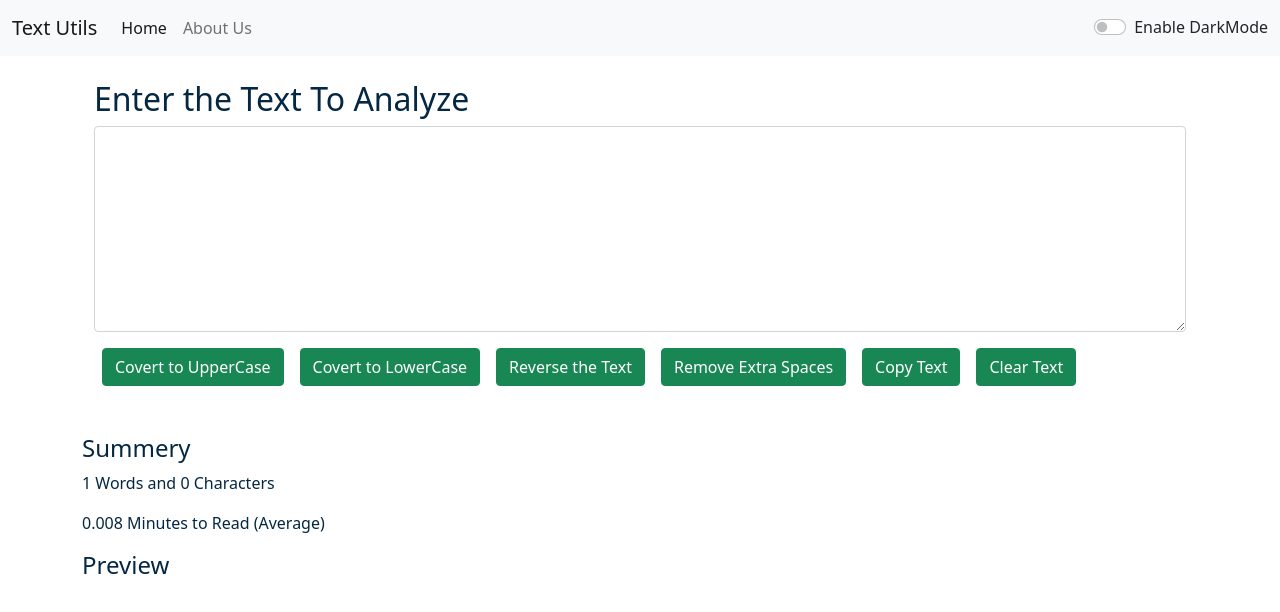
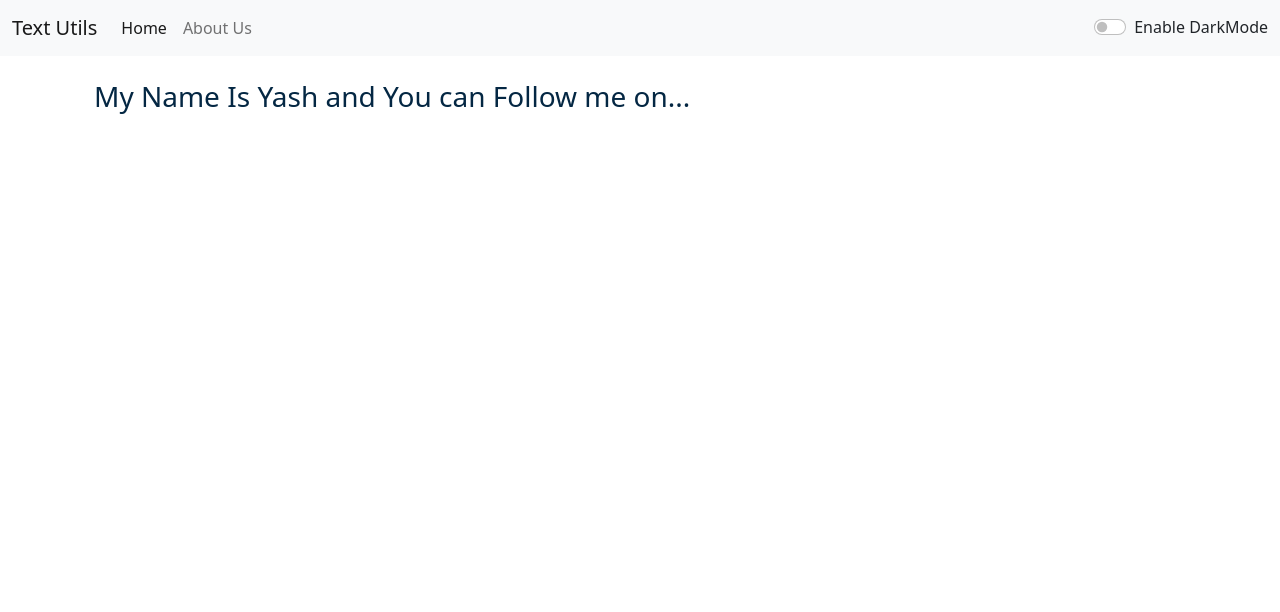
Before and after one commit to YashWalker/TextUtils, a React (Create React App) app: page /about in a window 1280 px wide. Shown: the top 612 px of the page. Built offline with nearby package versions, Linux system fonts and the light colour scheme.

Commit message:
router links

```diff
--- a/package.json
+++ b/package.json
@@ -8,6 +8,7 @@
     "@testing-library/user-event": "^12.8.3",
     "react": "^17.0.2",
     "react-dom": "^17.0.2",
+    "react-router-dom": "^5.2.1",
     "react-scripts": "4.0.3",
     "web-vitals": "^1.1.2"
   },
--- a/public/index.html
+++ b/public/index.html
@@ -6,7 +6,7 @@
     <meta name="viewport" content="width=device-width, initial-scale=1" />
     <meta name="theme-color" content="#000000" />
     <meta
-      name="description"
+      name="TextUtils"
       content="Web site created using create-react-app"
     />
 
@@ -25,7 +25,7 @@
       Learn how to configure a non-root public URL by running `npm run build`.
     -->
     <link href="https://cdn.jsdelivr.net/npm/bootstrap@5.1.0/dist/css/bootstrap.min.css" rel="stylesheet" integrity="sha384-KyZXEAg3QhqLMpG8r+8fhAXLRk2vvoC2f3B09zVXn8CA5QIVfZOJ3BCsw2P0p/We" crossorigin="anonymous">
-    <title>React App</title>
+    <title>Text Utils</title>
   </head>
   <body>
     <noscript>You need to enable JavaScript to run this app.</noscript>
--- a/src/App.js
+++ b/src/App.js
@@ -3,6 +3,12 @@ import Navbar from './Components/Navbar';
 import TextForm from './Components/TextForm';
 import React, { useState } from 'react';
 import Alert from './Components/Alert';
+import About from './Components/About';
+import {
+  BrowserRouter as Router,
+  Switch,
+  Route
+} from "react-router-dom";
 
 
 function App() {
@@ -19,7 +25,6 @@ function App() {
       }, 2000);
   }
 
-
   const toggleMode = ()=>{
     if(mode === 'light'){
       setMode('dark');
@@ -33,20 +38,22 @@ function App() {
     }
   }
 
-
-
-
   return (
-    <>
-
-
+  <>
+  <Router>
   <Navbar title="Text Utils" aboutText="About Us " mode={mode} toggleMode={toggleMode}/>
   <Alert alert={alert}/>
   <div className="container my-4">
-  <TextForm heading="Enter the Text To Analyze" showAlert={showAlert} mode={mode}/>
-
+  <Switch>
+          <Route exact path="/about">
+            <About />
+          </Route>
+          <Route exact path="/">
+            <TextForm heading="Enter the Text To Analyze" showAlert={showAlert} mode={mode}/>
+          </Route>
+        </Switch>
   </div>
-
+  </Router>
   </>
   );
 }
--- /dev/null
+++ b/src/Components/About.js
@@ -0,0 +1,11 @@
+import React from 'react'
+
+export default function About(props) {
+    return (
+        <>
+        <div className="container" style={{color: props.mode==='dark'?'white':'#042743'}}>
+            <h3>My Name Is Yash and You can Follow me on...</h3>
+         </div>
+        </>
+    )
+}
--- a/src/Components/Alert.js
+++ b/src/Components/Alert.js
@@ -6,7 +6,7 @@ function Alert(props) {
         return lower.charAt(0).toUpperCase() + lower.slice(1);
     }
     return (
-        props.alert && <div class={`alert alert-${props.alert.type} alert-dismissible fade show`} role="alert">
+        props.alert && <div className={`alert alert-${props.alert.type} alert-dismissible fade show`} role="alert">
                 <strong>{capitals(props.alert.type)}</strong>: {props.alert.msg}
                 </div>
     )
--- a/src/Components/Navbar.js
+++ b/src/Components/Navbar.js
@@ -1,20 +1,22 @@
 import React from 'react'
+import { Link } from 'react-router-dom'
+
 
 export default function Navbar(props) {
     return (
         <nav className={`navbar navbar-expand-lg navbar-${props.mode} bg-${props.mode}`}>
         <div className="container-fluid">
-        <a className="navbar-brand" href="/">{props.title}</a>
+        <Link className="navbar-brand" to="/">{props.title}</Link>
         <button className="navbar-toggler" type="button" data-bs-toggle="collapse" data-bs-target="#navbarSupportedContent" aria-controls="navbarSupportedContent" aria-expanded="false" aria-label="Toggle navigation">
           <span className="navbar-toggler-icon"></span>
         </button>
         <div className="collapse navbar-collapse" id="navbarSupportedContent">
           <ul className="navbar-nav me-auto mb-2 mb-lg-0">
             <li className="nav-item">
-              <a className="nav-link active" aria-current="page" href="/">Home</a>
+              <Link className="nav-link active" aria-current="page" to="/">Home</Link>
             </li>
             <li className="nav-item">
-              <a className="nav-link" href="/">{props.aboutText}</a>
+              <Link className="nav-link" to="/about">{props.aboutText}</Link>
             </li>
 
 
--- a/src/Components/TextForm.js
+++ b/src/Components/TextForm.js
@@ -16,21 +16,21 @@ export default function TextForm(props) {
     const reClick = ()=>{
         let newText= text.split("").reverse().join("");
         setText(newText)
-        props.showAlert("Text Changed into Reverse" , "success")
+        props.showAlert("Text Reversed" , "success")
     }
     const coClick = ()=>{
         navigator.clipboard.writeText(text);
-        props.showAlert("Text is Copied!" , "success")
+        props.showAlert("Copied to Clipboard!" , "success")
     }
     const clClick = ()=>{
         let newText= "";
         setText(newText)
-        props.showAlert("Text is Cleared!" , "success")
+        props.showAlert("Text Cleared!" , "success")
     }
     const rmClick = ()=>{
         let newText = text.split(/[ ]+/);
         setText(newText.join(" "));
-        props.showAlert("Extra Spaces is Removed!" , "success")
+        props.showAlert("Extra Spaces Removed!" , "success")
     }
 
     const onChangeText = (event)=>{
@@ -43,12 +43,12 @@ export default function TextForm(props) {
             <div className="mb-3">
                 <textarea className="form-control" id="myText" value={text} onChange={onChangeText}  style={{backgroundColor: props.mode==='dark'?'#13466e':'white', color: props.mode==='dark'?'white':'#042743'}} rows="8"></textarea>
             </div>
-            <button className="btn btn-success mx-2" onClick={upClick}>Covert to UpperCase</button>
-            <button className="btn btn-success mx-2" onClick={loClick}>Covert to LowerCase</button>
-            <button className="btn btn-success mx-2" onClick={reClick}>Reverse the Text</button>
-            <button className="btn btn-success mx-2" onClick={rmClick}>Remove Extra Spaces</button>
-            <button className="btn btn-success mx-2" onClick={coClick}>Copy Text</button>
-            <button className="btn btn-success mx-2" onClick={clClick}>Clear Text</button>
+            <button className="btn btn-primary mx-2" onClick={upClick}>Covert to UpperCase</button>
+            <button className="btn btn-primary mx-2" onClick={loClick}>Covert to LowerCase</button>
+            <button className="btn btn-primary mx-2" onClick={reClick}>Reverse the Text</button>
+            <button className="btn btn-primary mx-2" onClick={rmClick}>Remove Extra Spaces</button>
+            <button className="btn btn-primary mx-2" onClick={coClick}>Copy Text</button>
+            <button className="btn btn-primary mx-2" onClick={clClick}>Clear Text</button>
 
         </div>
         <div className="Container my-5" style={{color: props.mode==='dark'?'white':'#042743'}}>
```
Also changed, not shown: 1 other file (tests, documents, lock files or other folders).
